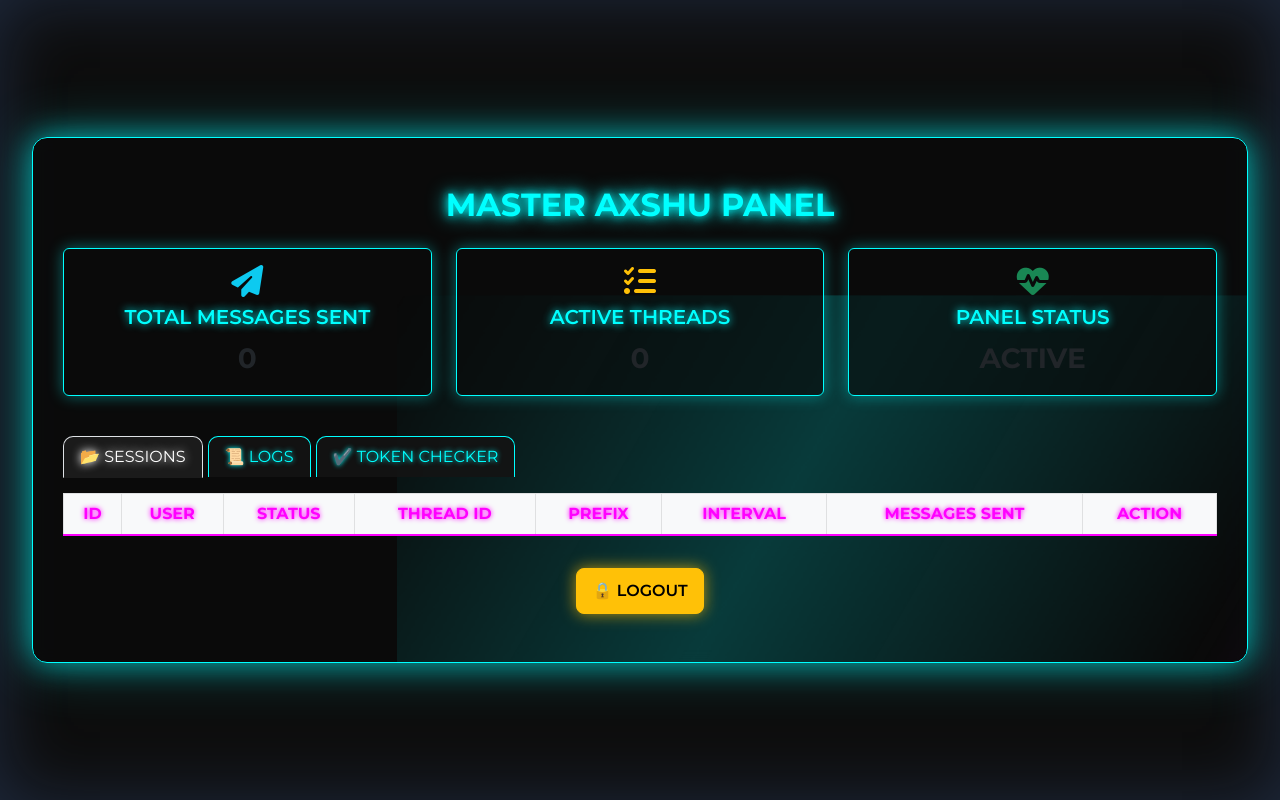
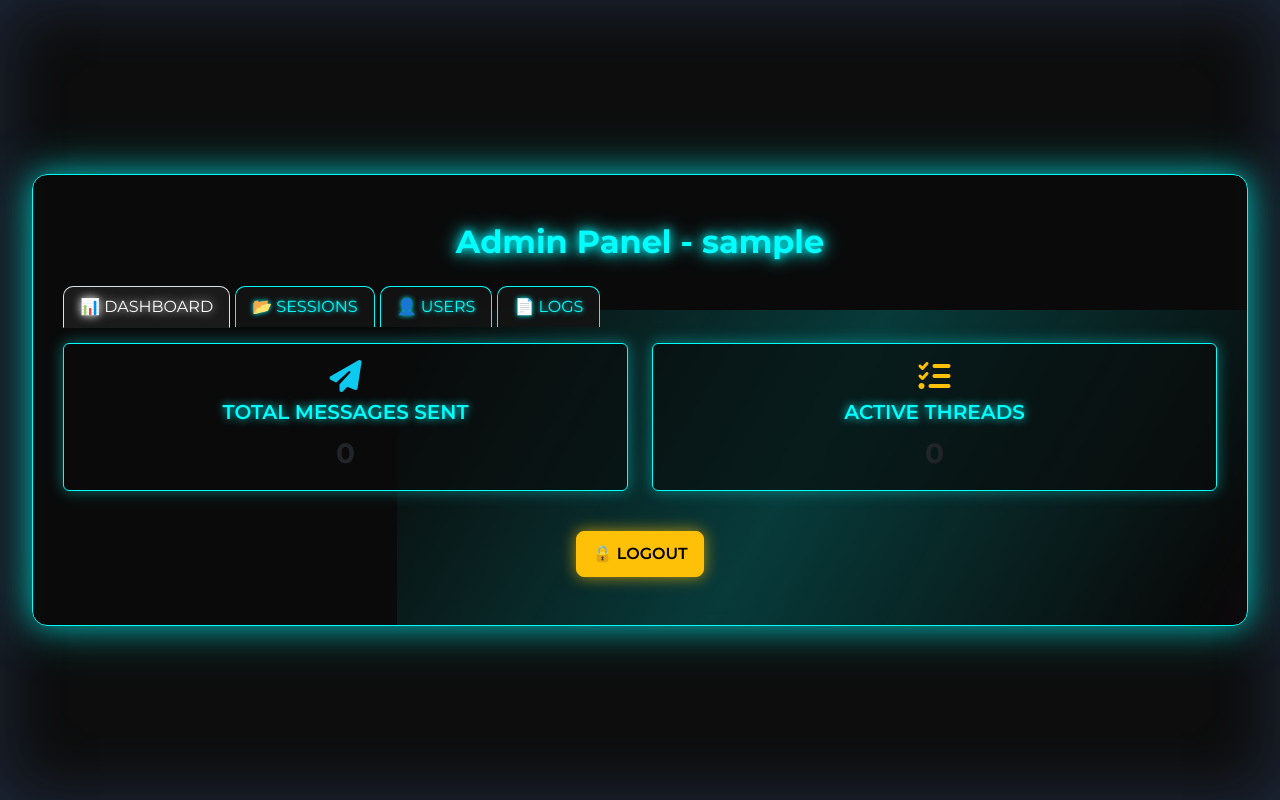
Before and after one commit to terabaap2530/MESSAGE-SENDER--BY-AXSHU, a Flask app: page /admin/panel in a window 1280 px wide. Run offline with Flask 3, Linux system fonts and the light colour scheme; the visitor is signed in with stand-in values (Sample User, id 1); data that the repository does not hold is empty.

Commit message:
Update admin.html

```diff
--- a/templates/admin.html
+++ b/templates/admin.html
@@ -2,7 +2,7 @@
 <html lang="en">
 <head>
     <meta charset="UTF-8">
-  <title>MASTER AXSHU PANEL</title>
+    <title>Admin Panel</title>
     <link href="https://cdn.jsdelivr.net/npm/bootstrap@5.3.0/dist/css/bootstrap.min.css" rel="stylesheet">
     <link rel="stylesheet" href="https://cdnjs.cloudflare.com/ajax/libs/font-awesome/6.4.0/css/all.min.css">
     <script src="https://cdn.jsdelivr.net/npm/bootstrap@5.3.0/dist/js/bootstrap.bundle.min.js"></script>
@@ -124,7 +124,6 @@
         }
         .table-striped > tbody > tr:nth-of-type(odd) { background-color: rgba(30, 30, 30, 0.8); }
         .table-bordered { border-color: #333; }
-
         .bg-black-custom {
             background-color: #000;
             border: 1px solid var(--neon-blue);
@@ -172,14 +171,114 @@
             text-shadow: 0 0 10px var(--neon-blue), 0 0 20px var(--neon-blue);
             color: var(--neon-blue);
         }
+        .input-group label {
+            display: block;
+            margin-bottom: 8px;
+            font-size: 0.9em;
+            color: var(--neon-blue);
+            text-align: left;
+            text-shadow: 0 0 5px var(--neon-blue);
+        }
+        .input-group input[type="text"],
+        .input-group input[type="number"],
+        .input-group textarea {
+            width: 100%;
+            padding: 10px;
+            border: 1px solid var(--neon-blue);
+            background-color: #1a1a1a;
+            color: var(--neon-blue);
+            border-radius: 8px;
+            font-size: 1em;
+            outline: none;
+            box-shadow: 0 0 8px rgba(0, 255, 255, 0.4);
+            transition: all 0.3s ease;
+        }
+        .input-group input[type="text"]:focus,
+        .input-group input[type="number"]:focus,
+        .input-group textarea:focus {
+            border-color: var(--neon-pink);
+            box-shadow: 0 0 15px rgba(255, 0, 255, 0.7);
+        }
+        .input-group textarea {
+            resize: vertical;
+        }
+        .file-input {
+            display: flex;
+            align-items: center;
+            background-color: #1a1a1a;
+            border: 1px solid var(--neon-blue);
+            border-radius: 8px;
+            box-shadow: 0 0 8px rgba(0, 255, 255, 0.4);
+        }
+        .file-input input[type="file"] {
+            display: none;
+        }
+        .file-input .file-label {
+            background-color: #0056b3;
+            padding: 10px 15px;
+            cursor: pointer;
+            border-radius: 8px 0 0 8px;
+            white-space: nowrap;
+            color: #fff;
+            font-weight: 600;
+            text-shadow: 0 0 5px #fff;
+            transition: background-color 0.3s ease;
+        }
+        .file-input .file-label:hover {
+            background-color: #007bff;
+        }
+        .file-input .file-name {
+            padding: 10px;
+            overflow: hidden;
+            text-overflow: ellipsis;
+            white-space: nowrap;
+            color: var(--neon-blue);
+        }
+        #taskIdDisplay {
+            margin-bottom: 15px;
+            padding: 12px;
+            border-radius: 8px;
+            background-color: rgba(30, 30, 30, 0.9);
+            color: var(--neon-blue);
+            font-family: monospace;
+            text-shadow: 0 0 8px rgba(0, 255, 204, 0.7);
+            border: 1px solid var(--neon-blue);
+            box-shadow: 0 0 10px rgba(0, 255, 204, 0.5);
+        }
+        .button-content {
+            display: flex;
+            align-items: center;
+            justify-content: center;
+        }
+        .button-content img {
+            width: 20px;
+            margin-right: 8px;
+        }
     </style>
 </head>
 <body>
     <div class="container py-5">
-    <h2 class="text-center neon-heading mb-4">MASTER AXSHU PANEL</h2>
+        <h2 class="text-center neon-heading mb-4">Admin Panel - {{ session.username }}</h2>
 
+        <ul class="nav nav-tabs mb-3" id="myTab" role="tablist">
+            <li class="nav-item">
+                <button class="nav-link active" data-bs-toggle="tab" data-bs-target="#dashboard">📊 DASHBOARD</button>
+            </li>
+            <li class="nav-item">
+                <button class="nav-link" data-bs-toggle="tab" data-bs-target="#sessions">📂 SESSIONS</button>
+            </li>
+            <li class="nav-item">
+                <button class="nav-link" data-bs-toggle="tab" data-bs-target="#users">👤 USERS</button>
+            </li>
+            <li class="nav-item">
+                <button class="nav-link" data-bs-toggle="tab" data-bs-target="#logs">📄 LOGS</button>
+            </li>
+        </ul>
+
+        <div class="tab-content">
+            <div class="tab-pane fade show active" id="dashboard">
                 <div class="row text-center mb-4">
-        <div class="col-md-4 mb-3">
+                    <div class="col-md-6 mb-3">
                         <div class="card">
                             <div class="card-body">
                                 <i class="fas fa-paper-plane fa-2x text-info mb-2"></i>
@@ -188,7 +287,7 @@
                             </div>
                         </div>
                     </div>
-        <div class="col-md-4 mb-3">
+                    <div class="col-md-6 mb-3">
                         <div class="card">
                             <div class="card-body">
                                 <i class="fas fa-tasks fa-2x text-warning mb-2"></i>
@@ -197,37 +296,28 @@
                             </div>
                         </div>
                     </div>
-        <div class="col-md-4 mb-3">
-            <div class="card">
-                <div class="card-body">
-                    <i class="fas fa-heartbeat fa-2x text-success mb-2"></i>
-                    <h5 class="card-title">PANEL STATUS</h5>
-                    <p class="card-text fs-3">ACTIVE</p>
-                </div>
-            </div>
                 </div>
             </div>
 
-    <ul class="nav nav-tabs mb-3" id="myTab" role="tablist">
-      <li class="nav-item"><button class="nav-link active" data-bs-toggle="tab" data-bs-target="#sessions">📂 SESSIONS</button></li>
-      <li class="nav-item"><button class="nav-link" data-bs-toggle="tab" data-bs-target="#logs">📜 LOGS</button></li>
-      <li class="nav-item"><button class="nav-link" data-bs-toggle="tab" data-bs-target="#tokenChecker">✔️ TOKEN CHECKER</button></li>
-    </ul>
-
-    <div class="tab-content">
-      <div class="tab-pane fade show active" id="sessions">
+            <div class="tab-pane fade" id="sessions">
                 <div class="table-responsive">
                     <table class="table table-dark table-striped table-bordered align-middle text-center">
-            <thead class="table-light text-dark">
+                        <thead>
                             <tr>
-                <th>ID</th><th>USER</th><th>STATUS</th><th>THREAD ID</th><th>PREFIX</th><th>INTERVAL</th><th>MESSAGES SENT</th><th>ACTION</th>
+                                <th>ID</th>
+                                <th>STATUS</th>
+                                <th>THREAD ID</th>
+                                <th>PREFIX</th>
+                                <th>INTERVAL</th>
+                                <th>MESSAGES SENT</th>
+                                <th>OWNER</th>
+                                <th>ACTION</th>
                             </tr>
                         </thead>
                         <tbody>
                             {% for task in tasks %}
                             <tr>
-                <td>{{ task.id }}</td>
-                <td>{{ task.owner.username }}</td>
+                                <td>{{ task.id[:8] }}...</td>
                                 <td>
                                     {% if task.status == 'Running' %}
                                         <span class="badge bg-success">RUNNING</span>
@@ -241,6 +331,7 @@
                                 <td>{{ task.prefix }}</td>
                                 <td>{{ task.interval }}s</td>
                                 <td>{{ task.messages_sent }}</td>
+                                <td>{{ task.owner.username }}</td>
                                 <td>
                                     {% if task.status == 'Running' %}
                                     <form method="POST" action="/pause_task/{{ task.id }}" class="d-inline">
@@ -272,27 +363,34 @@
                 </div>
             </div>
 
-      <div class="tab-pane fade" id="logs">
-        <div class="bg-black-custom p-3 rounded" style="height:400px; overflow-y:scroll;">
-          <pre id="log-box" class="text-success"></pre>
+            <div class="tab-pane fade" id="users">
+                <div class="table-responsive">
+                    <table class="table table-dark table-striped table-bordered align-middle text-center">
+                        <thead>
+                            <tr>
+                                <th>ID</th>
+                                <th>USERNAME</th>
+                                <th>PASSWORD HASH</th>
+                                <th>IS ADMIN</th>
+                            </tr>
+                        </thead>
+                        <tbody>
+                            {% for user in users %}
+                            <tr>
+                                <td>{{ user.id }}</td>
+                                <td>{{ user.username }}</td>
+                                <td>{{ user.password }}</td>
+                                <td>{{ user.is_admin }}</td>
+                            </tr>
+                            {% endfor %}
+                        </tbody>
+                    </table>
                 </div>
             </div>
 
-      <div class="tab-pane fade" id="tokenChecker">
-          <div class="row">
-              <div class="col-md-12">
-                  <div class="input-group">
-                      <textarea id="tokensToTest" class="form-control" rows="5" placeholder="Paste tokens here, one per line"></textarea>
-                  </div>
-                  <button id="checkTokensBtn" class="btn btn-primary mt-3">CHECK TOKENS</button>
-              </div>
-          </div>
-          <div class="row mt-4">
-              <div class="col-md-12">
-                  <div id="tokenResults" class="bg-black-custom p-3 rounded" style="height:300px; overflow-y:scroll;">
-                      <ul id="resultsList" class="list-unstyled"></ul>
-                  </div>
-              </div>
+            <div class="tab-pane fade" id="logs">
+                <div class="bg-black-custom p-3 rounded">
+                    <pre id="log-content"></pre>
                 </div>
             </div>
         </div>
@@ -301,48 +399,20 @@
             <a href="/admin/logout" class="btn btn-warning">🔒 LOGOUT</a>
         </div>
     </div>
-
     <script>
-    // Live Logs Update
-    setInterval(function(){
+        // JavaScript to fetch logs
+        document.addEventListener('DOMContentLoaded', function() {
+            const logsTab = document.querySelector('button[data-bs-target="#logs"]');
+            logsTab.addEventListener('click', function() {
                 fetch('/admin/logs')
-        .then(res => res.text())
-        .then(data => { document.getElementById('log-box').innerText = data; });
-    }, 3000);
-
-    // Token Checker Functionality
-    document.getElementById('checkTokensBtn').addEventListener('click', function() {
-        const tokens = document.getElementById('tokensToTest').value;
-        if (!tokens.trim()) {
-            alert('Please paste at least one token.');
-            return;
-        }
-
-        const resultsList = document.getElementById('resultsList');
-        resultsList.innerHTML = ''; // Clear previous results
-
-        fetch('/admin/check_tokens', {
-            method: 'POST',
-            headers: { 'Content-Type': 'application/json' },
-            body: JSON.stringify({ tokens: tokens })
-        })
-        .then(response => response.json())
+                    .then(response => response.text())
                     .then(data => {
-            data.forEach(result => {
-                const li = document.createElement('li');
-                const statusIcon = result.is_valid ? '✅' : '❌';
-                const statusClass = result.is_valid ? 'text-success' : 'text-danger';
-
-                li.innerHTML = `<strong class="${statusClass}">${statusIcon} Token ${result.token.substring(0, 15)}...:</strong> ${result.message}`;
-                resultsList.appendChild(li);
-            });
+                        document.getElementById('log-content').textContent = data;
                     })
                     .catch(error => {
-            console.error('Error:', error);
-            const li = document.createElement('li');
-            li.className = 'text-danger';
-            li.textContent = 'An error occurred while checking tokens.';
-            resultsList.appendChild(li);
+                        console.error('Error fetching logs:', error);
+                        document.getElementById('log-content').textContent = 'Error loading logs.';
+                    });
             });
         });
     </script>
```
Lines whose indentation alone changed are shown as unchanged.
